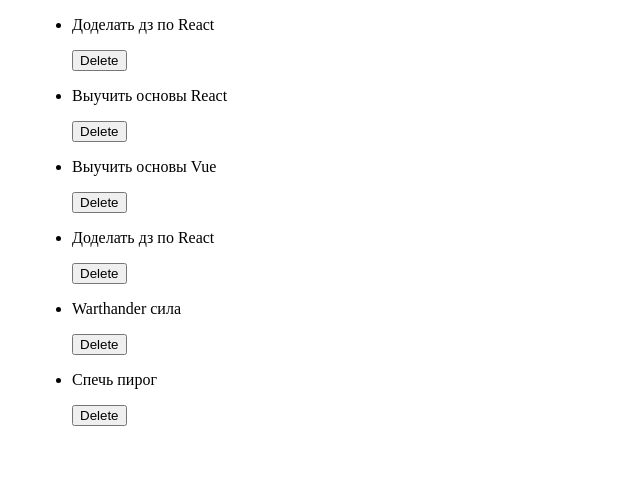
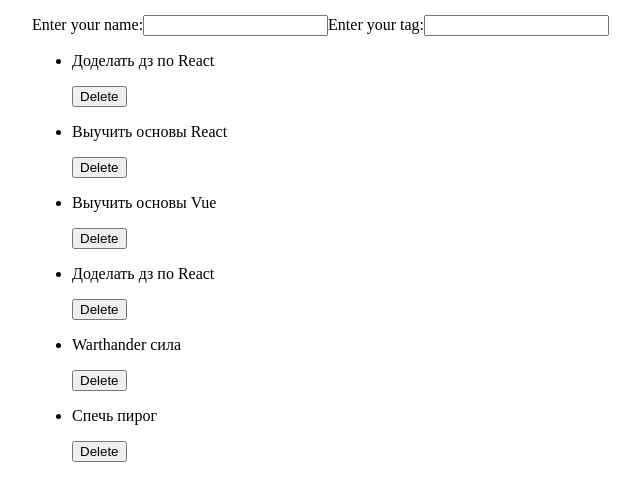
Before and after one commit to Dima-Os/react-study, a React (Create React App) app: page / in a window 1280 px wide. Shown: the top 500 px of the page, without its empty margins (23-663 px from the left). Built offline with nearby package versions, Linux system fonts and the light colour scheme; the HTML template or start-up script is replaced by a standard one.

Commit message:
were added form

```diff
--- a/src/App.jsx
+++ b/src/App.jsx
@@ -10,16 +10,34 @@ import Todos from './components/Todos';
 import initialTodos from './initialTodos.json';
 
 class App extends Component {
-  state = { todos: initialTodos };
+  state = {
+    todos: initialTodos,
+    name: '',
+    tag: '',
+  };
   onClick = id => {
     console.log(id);
     this.setState(prevState => ({
       todos: prevState.todos.filter(todo => todo.id !== id),
     }));
   };
+  handleInputChange = e => {
+    const { name, value } = e.currentTarget;
+    this.setState({ [name]: value });
+  };
   render() {
     return (
       <Container>
+        <form>
+          <label>
+            Enter your name:
+            <input onChange={this.handleInputChange} name="name" type="text" />
+          </label>
+          <label>
+            Enter your tag:
+            <input onChange={this.handleInputChange} name="tag" type="text" />
+          </label>
+        </form>
         <Todos todos={this.state.todos} onClick={this.onClick} />
         {/* <ColorPicker options={colorPickerOptions}/>
       <Dropdown />
```
